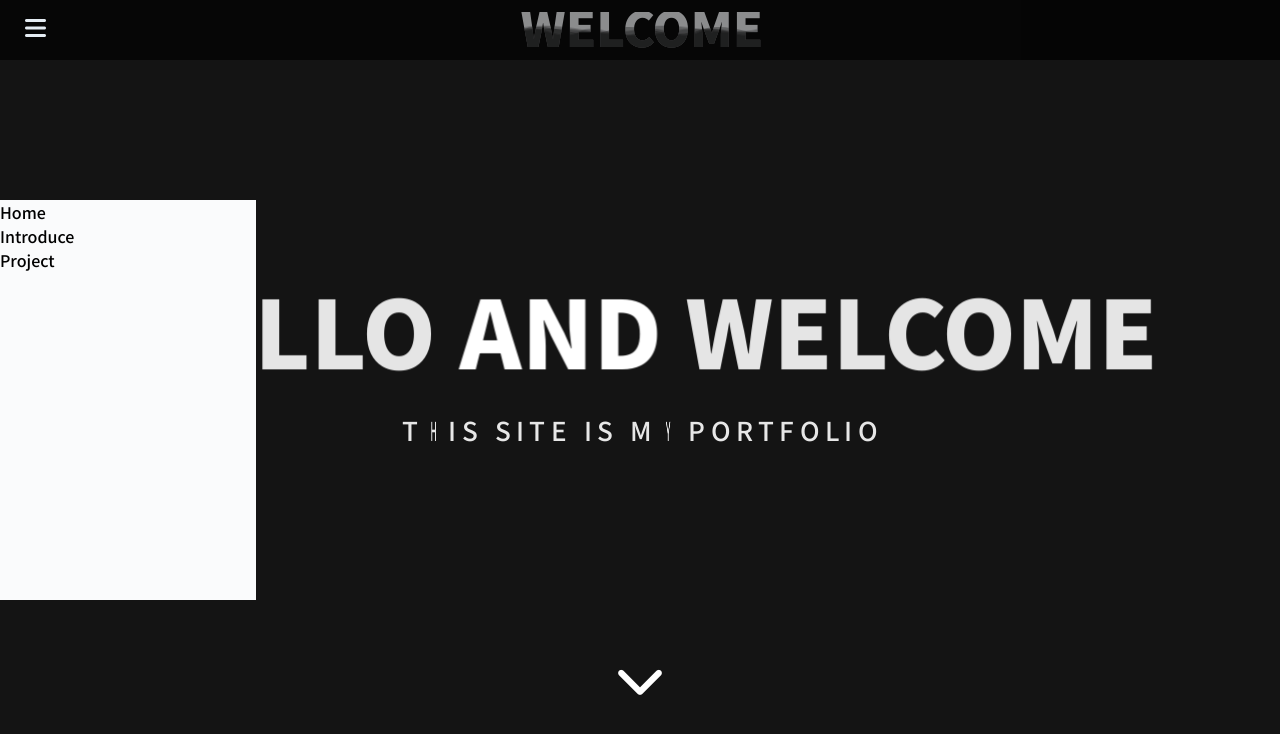
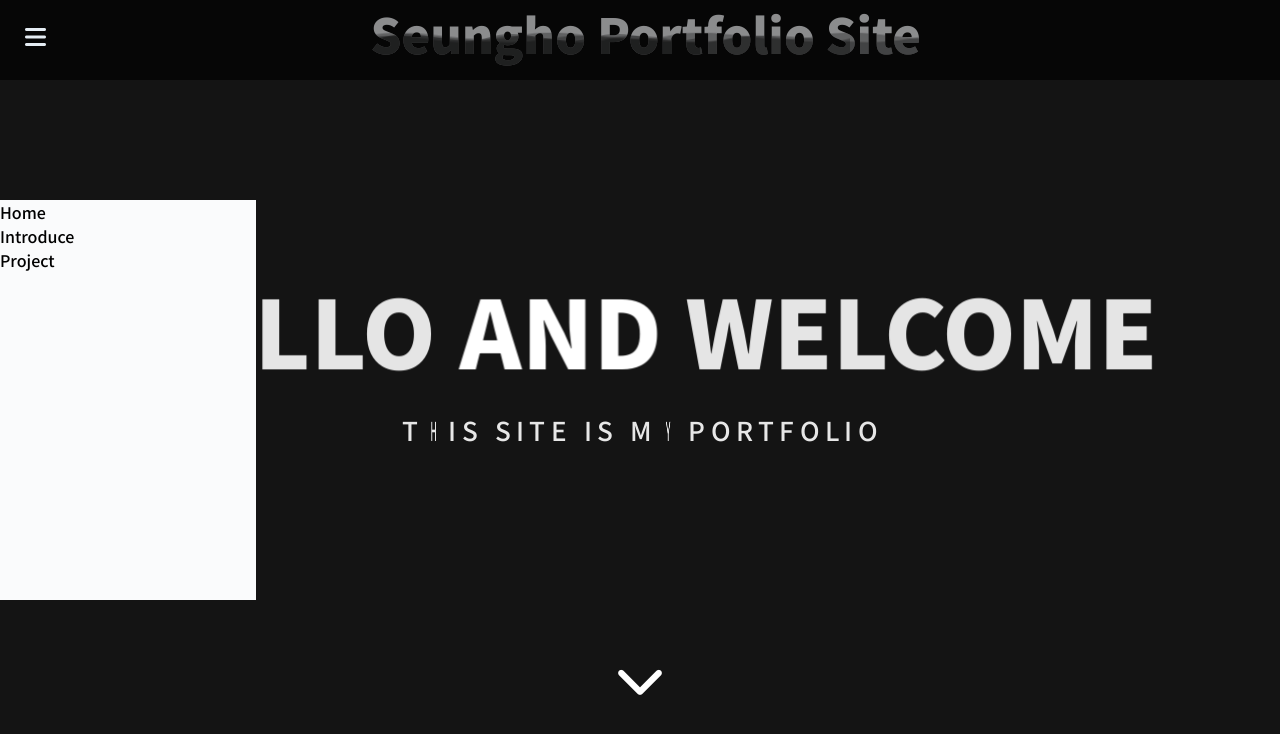
Before and after one commit to angelbaek/portfolio, a plain HTML site: page index.html in a window 1280 px wide. Shown: the top 734 px of the page. Drawn offline with nearby package versions, Linux system fonts and the light colour scheme; a web font is replaced by a local one.

Commit message:
(Refactor):css edit

```diff
--- a/index.css
+++ b/index.css
@@ -13,7 +13,7 @@
     opacity: 0.95;
     z-index: 2;
     width: 100%;
-    height: 60px;
+    height: 80px;
     font-size: 24px;
     font-weight: bold;
     background-color: rgba(0, 0, 0, 0.74);
@@ -255,7 +255,10 @@ span:nth-child(18) {
 
 /* 최상단 라벨 */
 svg{
-  margin-left: -400px;
+  margin-top: 10px;
+  overflow: visible;
+  width: auto;
+  margin-left: -900px;
   position:fixed;
 }
 
@@ -473,7 +476,7 @@ svg{
   width: 50px;
   /* left: 50%;
   top: 50%; */
-  transform: translate(50%,25%);
+  transform: translate(50%,50%);
 }
 
 .hamberger_menubar:hover{
--- a/index.html
+++ b/index.html
@@ -22,28 +22,28 @@
             <p class="test">
                 <link href='https://fonts.googleapis.com/css?family=Cabin+Condensed:700' rel='stylesheet' type='text/css'>
                 <svg version="1.1" xmlns="http://www.w3.org/2000/svg" xmlns:xlink="http://www.w3.org/1999/xlink" x="0px" y="0px"
-                    width="1000px" height="240px" xml:space="preserve">
+                    width="2000px" height="240px" xml:space="preserve">
                 <defs class="header_text_contents">
-                    <pattern id="water" width=".25" height="1.1" patternContentUnits="objectBoundingBox">
+                    <pattern id="water" width=".25" height="1.3" patternContentUnits="objectBoundingBox">
                     <path fill="#000" d="M0.25,1H0c0,0,0-0.659,0-0.916c0.083-0.303,0.158,0.334,0.25,0C0.25,0.327,0.25,1,0.25,1z"/>
                     </pattern>
-                    <text id="text" transform="translate(2,116)" font-family="Cabin Condensed" font-size="161.047">WELCOME</text>
+                    <text id="text" transform="translate(2,116)" font-family="Cabin Condensed" font-size="161.047">Seungho Portfolio Site</text>
                     <mask id="text-mask">
                     <use x="0" y="0" xlink:href="#text" opacity="1" fill="#ffffff"/>
                     </mask>
                     <g id="eff">
                     <use x="0" y="0" xlink:href="#text" fill="#a2a3a5"/>
-                <rect class="water-fill" mask="url(#text-mask)" fill="url(#water)" x="-300" y="50" width="1200" height="120" opacity="0.3">
+                <rect class="water-fill" mask="url(#text-mask)" fill="url(#water)" x="-300" y="50" width="1400" height="120" opacity="0.3">
                     <animate attributeType="xml" attributeName="x" from="-300" to="0" repeatCount="indefinite" dur="2s"/>
                 </rect>
-                <rect class="water-fill" mask="url(#text-mask)" fill="url(#water)" y="45" width="1600" height="120" opacity="0.3">
+                <rect class="water-fill" mask="url(#text-mask)" fill="url(#water)" y="45" width="2000" height="120" opacity="0.3">
                     <animate attributeType="xml" attributeName="x" from="-400" to="0" repeatCount="indefinite" dur="3s"/>
                 </rect>
 
-                <rect class="water-fill" mask="url(#text-mask)" fill="url(#water)" y="55" width="800" height="120" opacity="0.3">
+                <rect class="water-fill" mask="url(#text-mask)" fill="url(#water)" y="55" width="1600" height="120" opacity="0.3">
                     <animate attributeType="xml" attributeName="x" from="-200" to="0" repeatCount="indefinite" dur="1.4s"/>
                 </rect>
-                    <rect class="water-fill" mask="url(#text-mask)" fill="url(#water)" y="55" width="2000" height="120" opacity="0.3">
+                    <rect class="water-fill" mask="url(#text-mask)" fill="url(#water)" y="55" width="2400" height="120" opacity="0.3">
                     <animate attributeType="xml" attributeName="x" from="-500" to="0" repeatCount="indefinite" dur="2.8s"/>
                 </rect>
                     </g>
@@ -253,9 +253,9 @@
         console.log(height);
 
         if(height>=0 && height<200){
-            $('svg').css('margin-left','-400px');
+            $('svg').css('margin-left','-900px');
             const text = document.getElementById('text');
-            let string = 'WELCOME';
+            let string = 'Seungho Portfolio Site';
             text.innerHTML = string;
             $('.first_contents').css('opacity','1');
             $('.second_contents').css('opacity','0');
```
